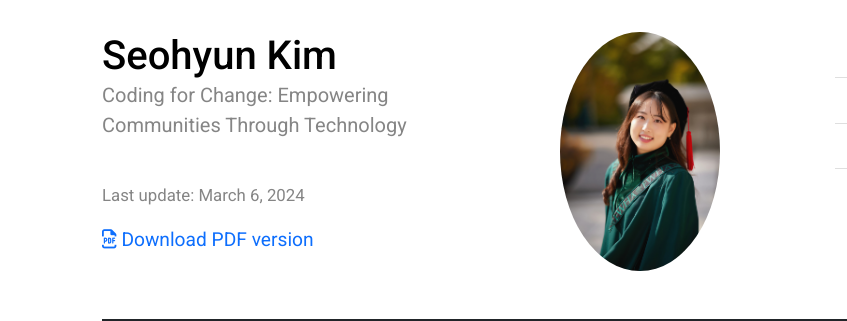
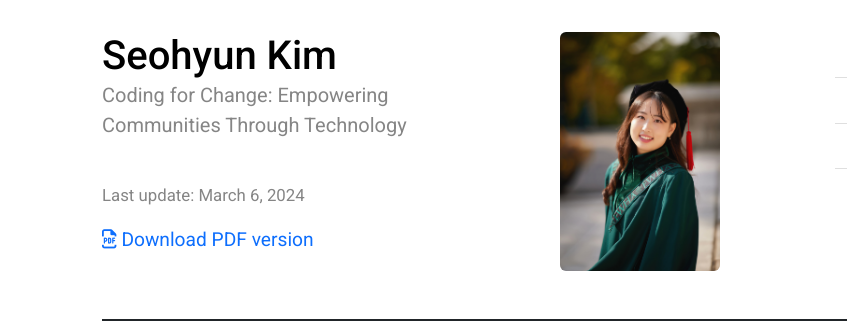
Before and after one commit to kshjessica/welcome-to-my-journy, a plain HTML site: page index.html in a window 1280 px wide. Shown: the top 321 px of the page, 0-847 px from the left. Drawn offline with nearby package versions, Linux system fonts and the light colour scheme.

Commit message:
Deploying to gh-pages from @ kshjessica/online-cv@f0516ea9da7ef697d85f81ffea26db851ece155c 🚀

```diff
--- a/index.html
+++ b/index.html
@@ -68,7 +68,7 @@
                     >
                         <img
                             src="photo.jpg"
-                            class="rounded-circle img-fluid"
+                            class="rounded img-fluid"
                             alt="Personal photo"
                         />
                     </div>
```
Also changed, not shown: 1 other file.
